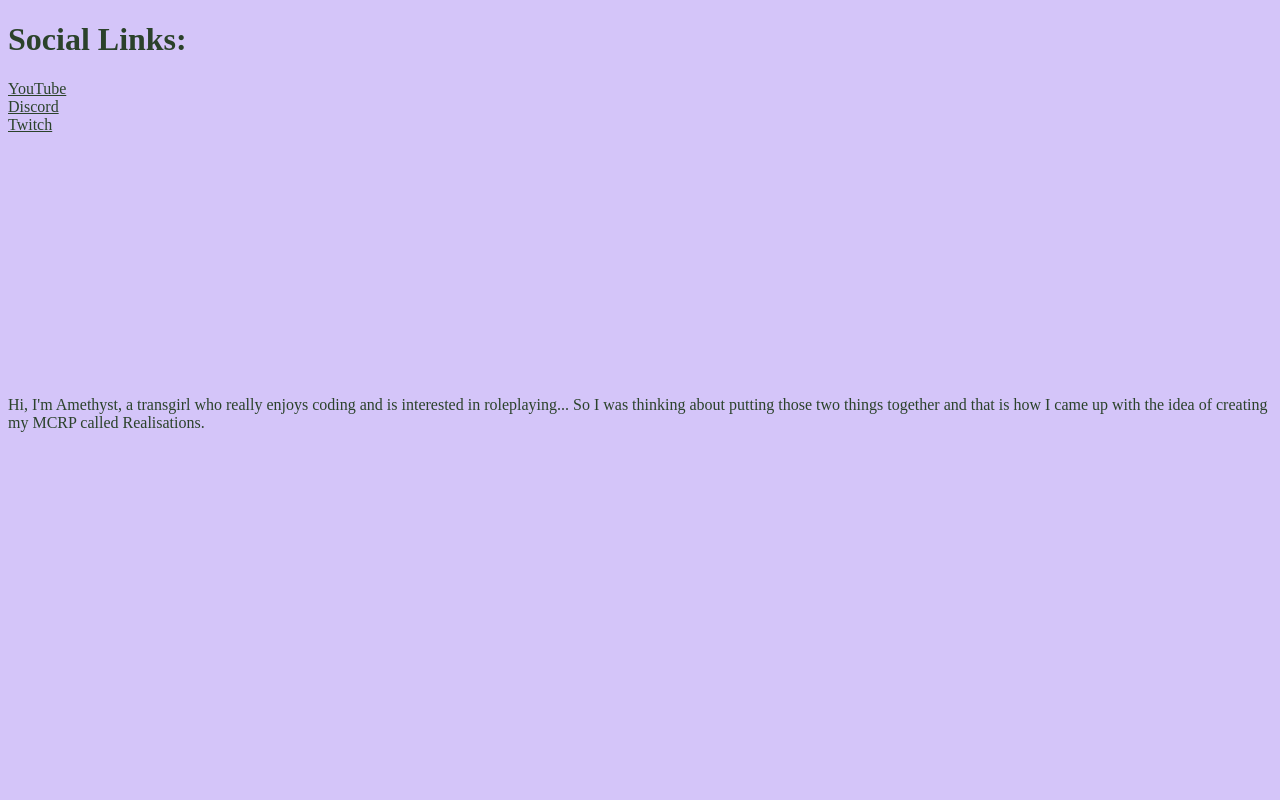
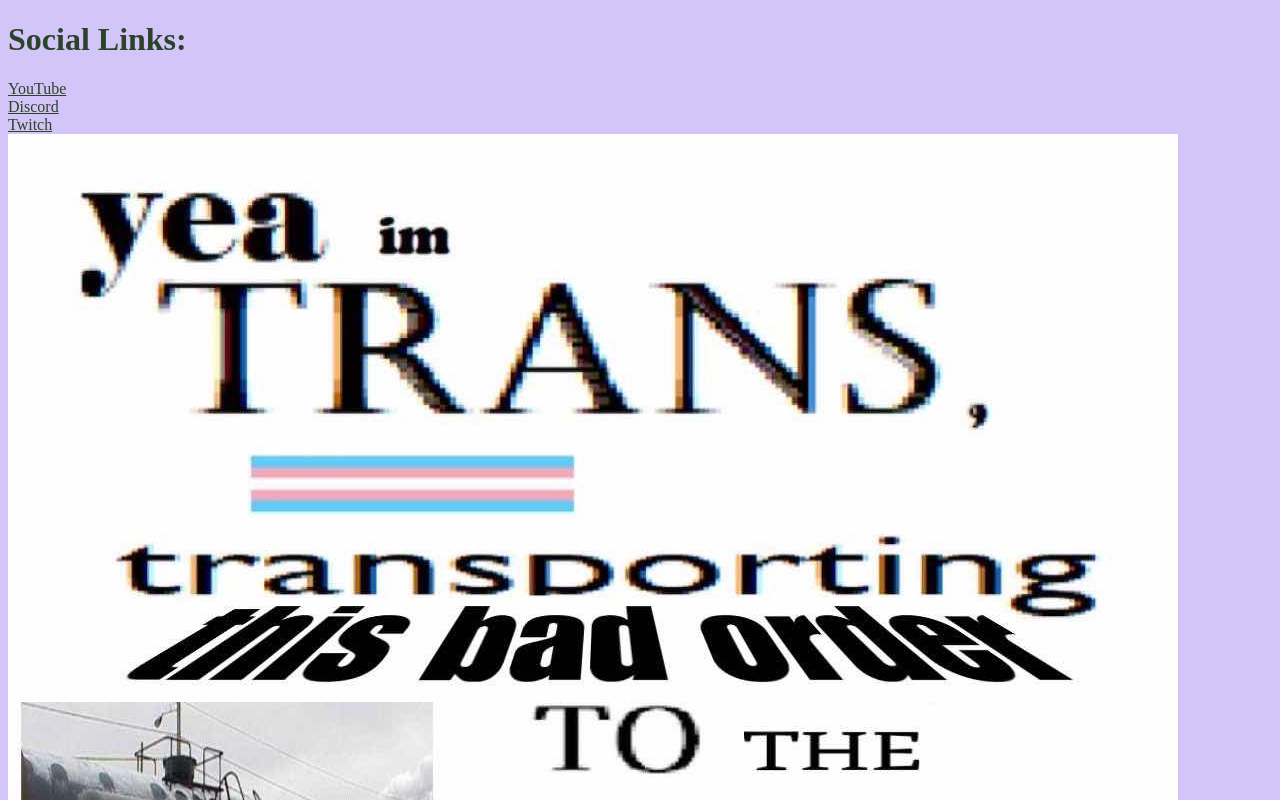
Before and after one commit to DarkishAmethyst/DarkishAmethyst.github.io, a plain HTML site: page index.html in a window 1280 px wide. Shown: the top 800 px of the page. Drawn offline with Linux system fonts and the light colour scheme.

Commit message:
Update index.html

```diff
--- a/index.html
+++ b/index.html
@@ -11,6 +11,7 @@
 <a href="https://www.twitch.tv/darkishamethyst">Twitch</a><br>
 </body>
 </html>
+<img src="IMG_4336.jpg" alt="Meme: yea im TRANS, transporting this bad order to the RIP track" style="max-width: 100%; height: auto;">
 <div style="display: flex; justify-content: center; align-items: center; height: 70vh;">
   <p>Hi, I'm Amethyst, a transgirl who really enjoys coding and is interested in roleplaying...
     So I was thinking about putting those two things together and that is how I came up with the idea of creating my MCRP called Realisations.</p>
```
